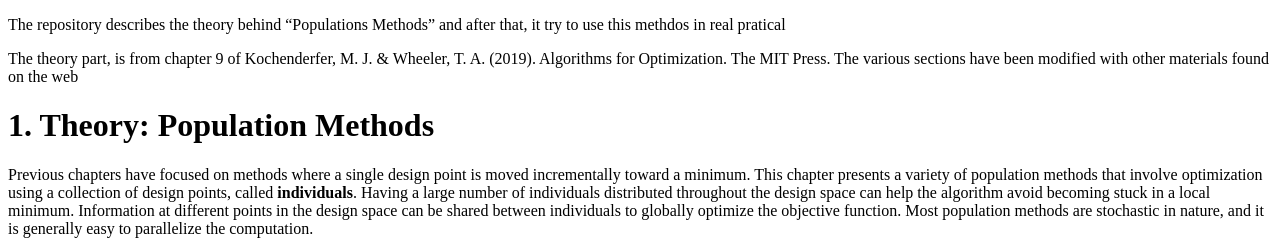
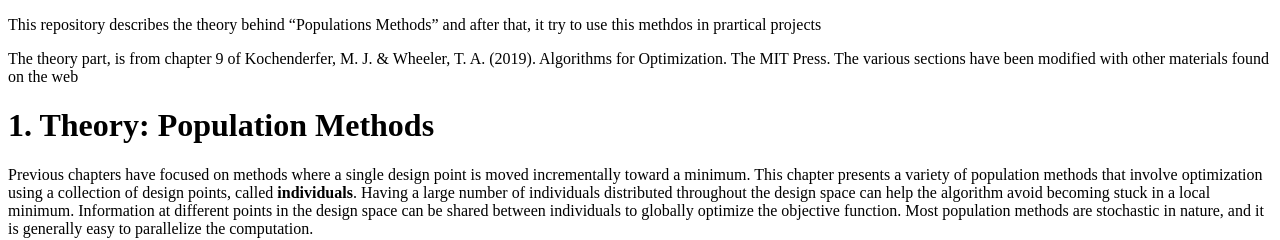
Before and after one commit to EdoPedrocchi/Algorithm-for-Optimization, a Jekyll site: the page built from index.md, in a window 1280 px wide and 900 px high. Shown: the top 240 px of the window. Built offline with Jekyll 4.4.1, drawn with Linux system fonts in a browser that asks for light colours.

Commit message:
Update index.md

```diff
--- a/index.md
+++ b/index.md
@@ -1,7 +1,7 @@
 ---
 layout: default
 ---
-The repository describes the theory behind "Populations Methods" and after that, it try to use this methdos in real pratical
+This repository describes the theory behind "Populations Methods" and after that, it try to use this methdos in prartical projects
 
 The theory part, is from chapter 9 of Kochenderfer, M. J. & Wheeler, T. A. (2019). Algorithms for Optimization. The MIT Press. The various sections have been modified with other materials found on the web
 
```
